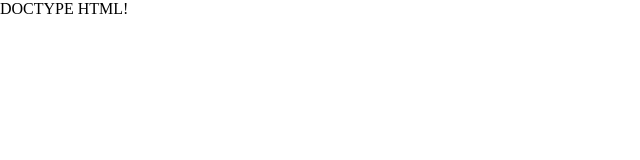
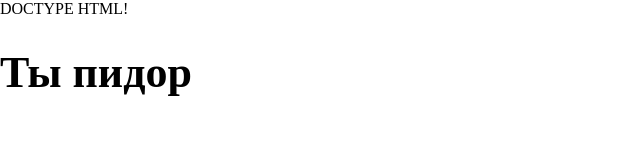
Before and after one commit to msql1210/first-project, a plain HTML site: page index.html in a window 1280 px wide. Shown: the whole page, without its empty margins (0-640 px from the left). Drawn offline with Linux system fonts and the light colour scheme.

Commit message:
Добавил заголовок

```diff
--- a/index.html
+++ b/index.html
@@ -5,7 +5,7 @@ DOCTYPE HTML!
 </head>
 <body>
     <div class="mark">
-
+        <h1>Ты пидор</h1>
     </div>
 </body>
 </html>
```
